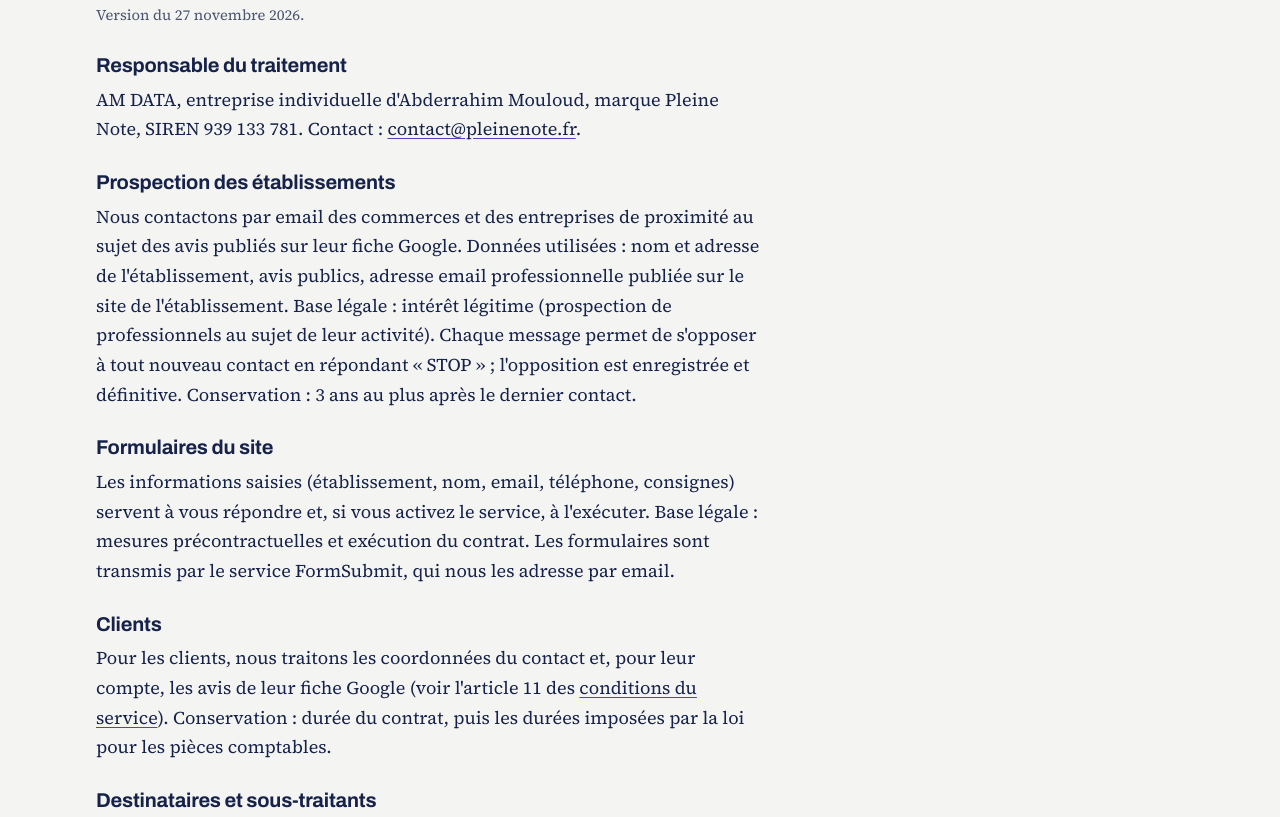
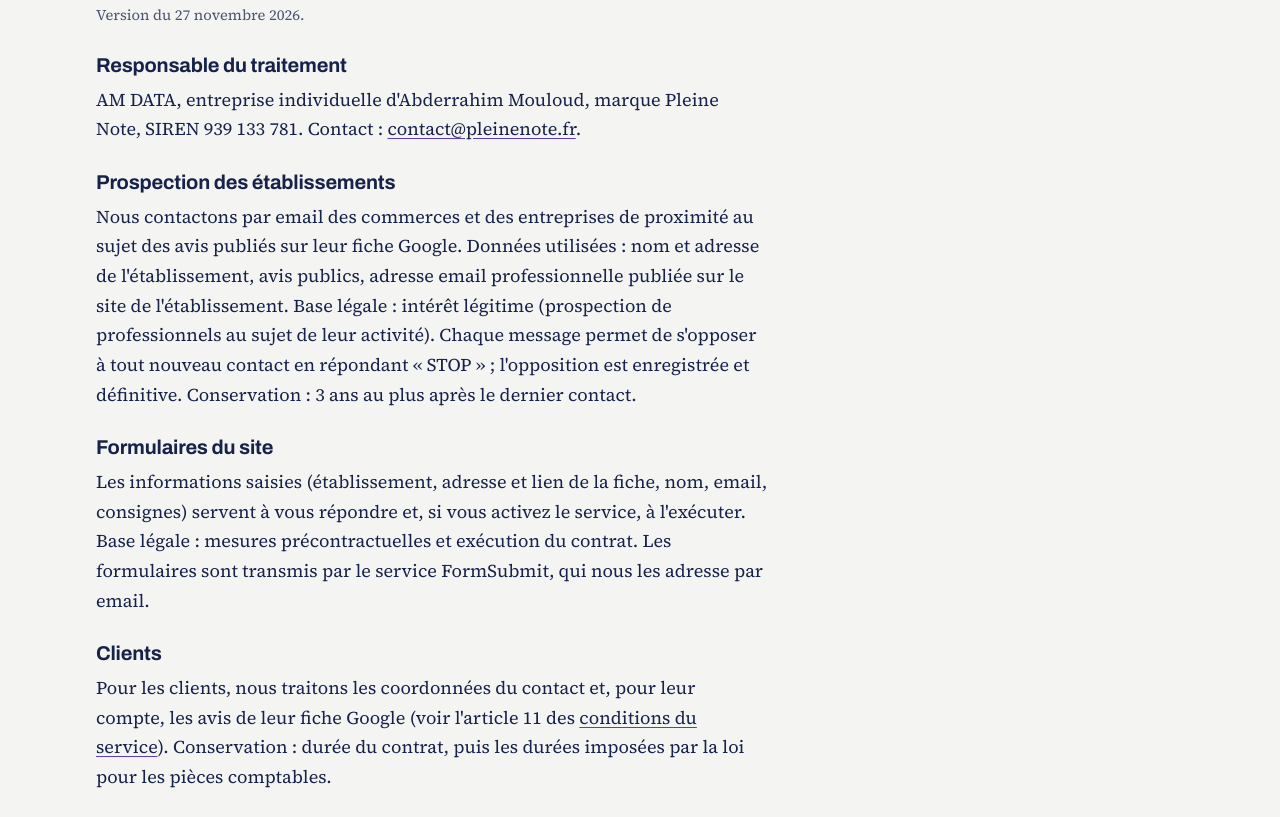
Before and after one commit to busness115-blip/pleinenote-site, a plain HTML site: page confidentialite.html in a window 1280 px wide. Shown: the part 259-1076 px from the top of the page. Drawn offline with Linux system fonts and the light colour scheme.

Commit message:
Confidentialité : liste des informations saisies à jour
Co-Authored-By: Claude Opus 5.5 <noreply@anthropic.com>
Claude-Session: https://claude.ai/code/session_01S3afnai1oiKaWWtS7pkdL7

```diff
--- a/confidentialite.html
+++ b/confidentialite.html
@@ -289,7 +289,7 @@ footer nav{display:flex;flex-wrap:wrap;gap:10px 20px}
 <h2>Prospection des établissements</h2>
 <p>Nous contactons par email des commerces et des entreprises de proximité au sujet des avis publiés sur leur fiche Google. Données utilisées : nom et adresse de l'établissement, avis publics, adresse email professionnelle publiée sur le site de l'établissement. Base légale : intérêt légitime (prospection de professionnels au sujet de leur activité). Chaque message permet de s'opposer à tout nouveau contact en répondant « STOP » ; l'opposition est enregistrée et définitive. Conservation : 3 ans au plus après le dernier contact.</p>
 <h2>Formulaires du site</h2>
-<p>Les informations saisies (établissement, nom, email, téléphone, consignes) servent à vous répondre et, si vous activez le service, à l'exécuter. Base légale : mesures précontractuelles et exécution du contrat. Les formulaires sont transmis par le service FormSubmit, qui nous les adresse par email.</p>
+<p>Les informations saisies (établissement, adresse et lien de la fiche, nom, email, consignes) servent à vous répondre et, si vous activez le service, à l'exécuter. Base légale : mesures précontractuelles et exécution du contrat. Les formulaires sont transmis par le service FormSubmit, qui nous les adresse par email.</p>
 <h2>Clients</h2>
 <p>Pour les clients, nous traitons les coordonnées du contact et, pour leur compte, les avis de leur fiche Google (voir l'article 11 des <a href="conditions.html">conditions du service</a>). Conservation : durée du contrat, puis les durées imposées par la loi pour les pièces comptables.</p>
 <h2>Destinataires et sous-traitants</h2>
```
